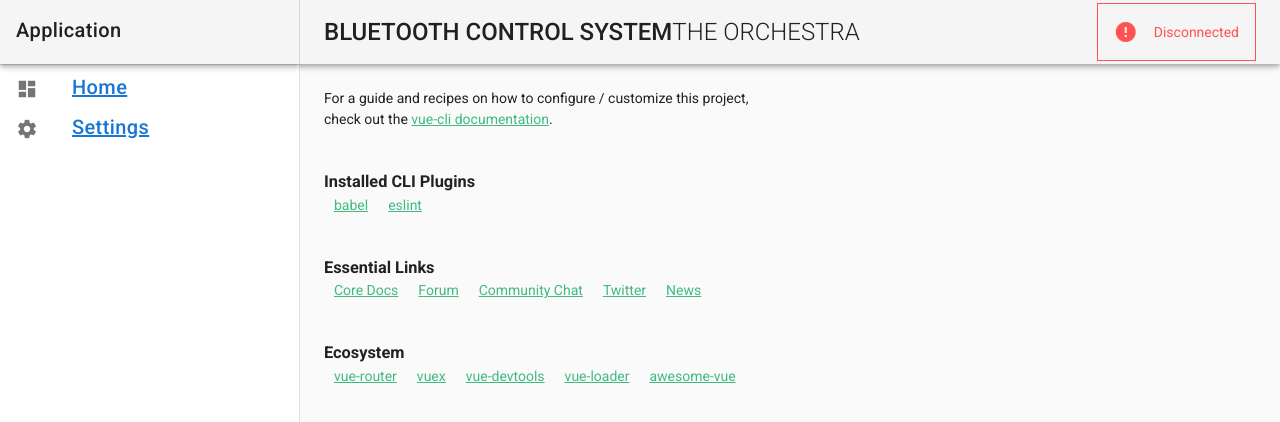
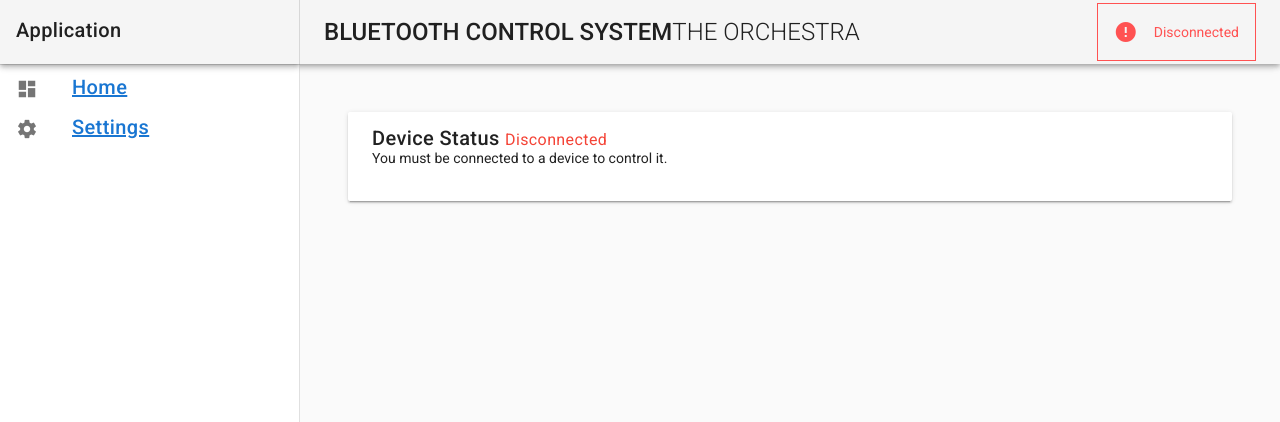
Before and after one commit to littlefinger42/study-vue, a Vue app: page /#/ in a window 1280 px wide. Shown: the top 422 px of the page. Built offline with nearby package versions, Linux system fonts and the light colour scheme.

Commit message:
Improved content on homepage to show device status and instructions

```diff
--- a/src/views/Home.vue
+++ b/src/views/Home.vue
@@ -1,58 +1,34 @@
 <template>
-  <div class="hello">
-    <h1>{{ msg }}</h1>
-    <p>
-      For a guide and recipes on how to configure / customize this project,<br>
-      check out the
-      <a href="https://cli.vuejs.org" target="_blank" rel="noopener">vue-cli documentation</a>.
-    </p>
-    <h3>Installed CLI Plugins</h3>
-    <ul>
-      <li><a href="https://github.com/vuejs/vue-cli/tree/dev/packages/%40vue/cli-plugin-babel" target="_blank" rel="noopener">babel</a></li>
-      <li><a href="https://github.com/vuejs/vue-cli/tree/dev/packages/%40vue/cli-plugin-eslint" target="_blank" rel="noopener">eslint</a></li>
-    </ul>
-    <h3>Essential Links</h3>
-    <ul>
-      <li><a href="https://vuejs.org" target="_blank" rel="noopener">Core Docs</a></li>
-      <li><a href="https://forum.vuejs.org" target="_blank" rel="noopener">Forum</a></li>
-      <li><a href="https://chat.vuejs.org" target="_blank" rel="noopener">Community Chat</a></li>
-      <li><a href="https://twitter.com/vuejs" target="_blank" rel="noopener">Twitter</a></li>
-      <li><a href="https://news.vuejs.org" target="_blank" rel="noopener">News</a></li>
-    </ul>
-    <h3>Ecosystem</h3>
-    <ul>
-      <li><a href="https://router.vuejs.org" target="_blank" rel="noopener">vue-router</a></li>
-      <li><a href="https://vuex.vuejs.org" target="_blank" rel="noopener">vuex</a></li>
-      <li><a href="https://github.com/vuejs/vue-devtools#vue-devtools" target="_blank" rel="noopener">vue-devtools</a></li>
-      <li><a href="https://vue-loader.vuejs.org" target="_blank" rel="noopener">vue-loader</a></li>
-      <li><a href="https://github.com/vuejs/awesome-vue" target="_blank" rel="noopener">awesome-vue</a></li>
-    </ul>
-  </div>
+  <v-container grid-list-md>
+    <v-layout row wrap>
+      <v-flex xs12>
+        <v-card>
+          <v-card-text class="px-4">
+            <h1 class="title">
+              Device Status
+              <span
+                class="subheading green--text"
+                v-if="$store.state.bluetooth.connected"
+              >Connected</span>
+              <span
+                class="subheading red--text"
+                v-if="!$store.state.bluetooth.connected"
+              >Disconnected</span>
+            </h1>
+            <p v-if="!$store.state.bluetooth.connected">You must be connected to a device to control it.</p>
+            <p v-if="$store.state.bluetooth.connected">You are connected to the device: {{$store.state.bluetooth.deviceName}}</p>
+          </v-card-text>
+        </v-card>
+      </v-flex>
+    </v-layout>
+  </v-container>
 </template>
 
 <script>
 export default {
-  name: 'Home',
+  name: "Home",
   props: {
     msg: String
   }
-}
+};
 </script>
-
-<!-- Add "scoped" attribute to limit CSS to this component only -->
-<style scoped>
-h3 {
-  margin: 40px 0 0;
-}
-ul {
-  list-style-type: none;
-  padding: 0;
-}
-li {
-  display: inline-block;
-  margin: 0 10px;
-}
-a {
-  color: #42b983;
-}
-</style>
```
